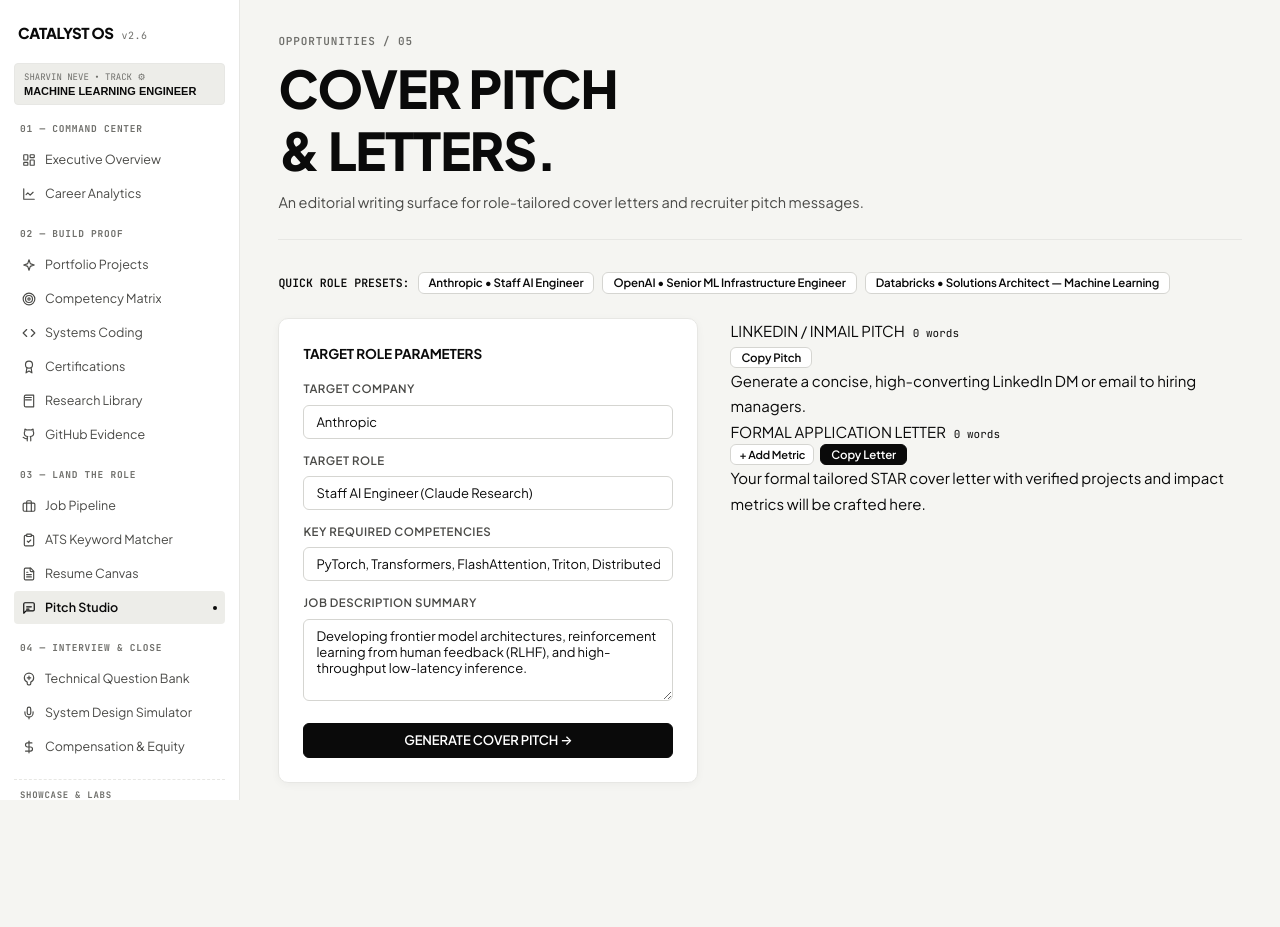
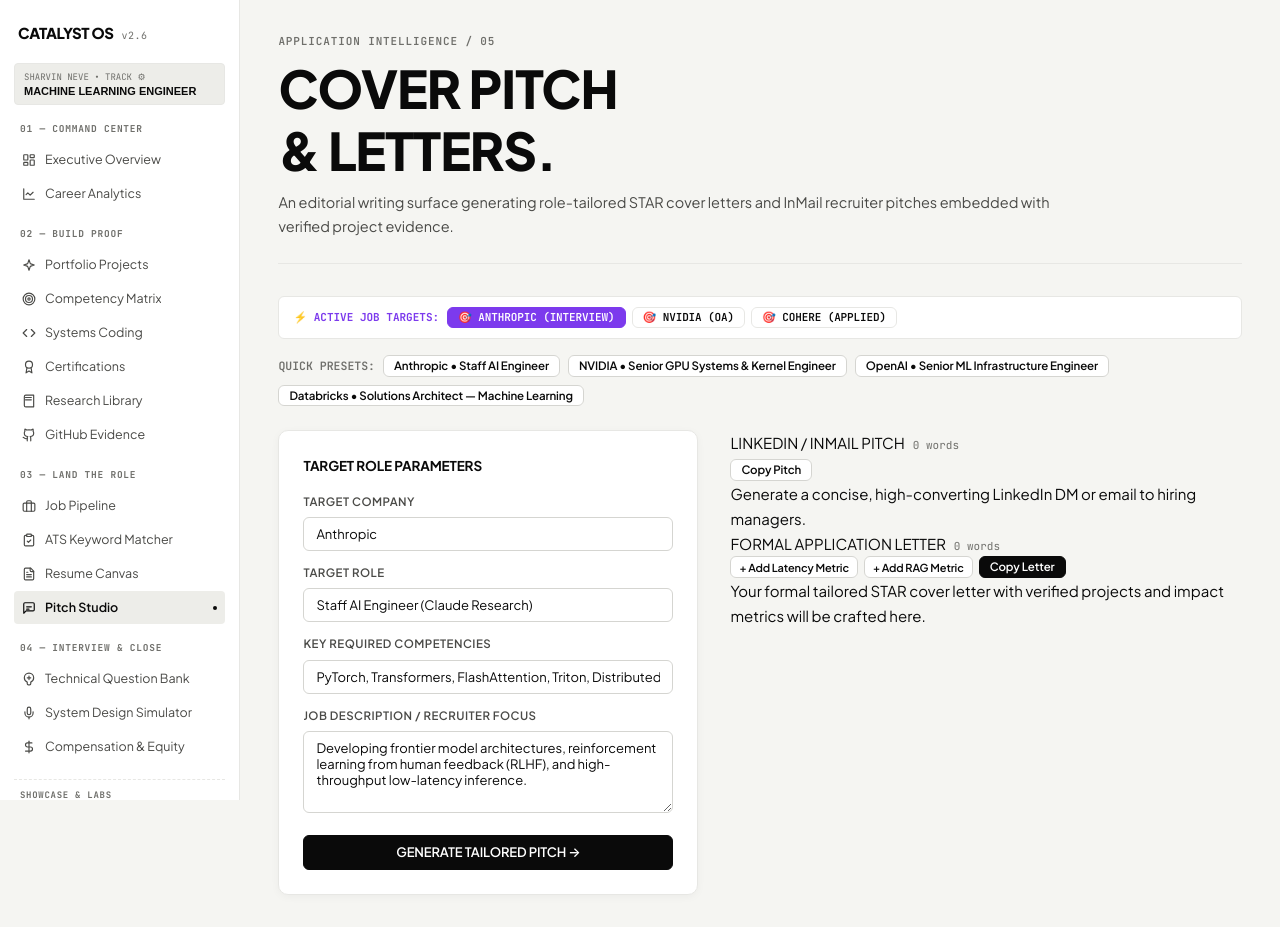
Before and after one commit to Guts1005/career-catalyst, a Next.js app: page /cover-letter in a window 1280 px wide. Before the commit the page ends 815 px from the top, so only its background shows below. Built offline with nearby package versions, Linux system fonts and the light colour scheme; no server answers; the database is empty.

Commit message:
feat(intelligence): implement Connection E (Pitch Studio Intelligence)

```diff
--- a/src/app/api/cover-letter/route.js
+++ b/src/app/api/cover-letter/route.js
@@ -4,9 +4,6 @@
   sanitizeObject,
   whitelistFields,
   validateRequired,
-  validateEnum,
-  validateRange,
-  validateLength,
   parseAndValidateBody,
   logSecurityEvent,
   PayloadTooLargeError,
@@ -34,9 +31,9 @@
       return NextResponse.json({ error: 'Missing required fields', missing }, { status: 400 });
     }
 
-    const { company, role, job_description, required_skills } = body;
+    const { company, role, job_description, required_skills, candidate_projects, candidate_skills } = body;
 
-    // Fetch user context from database
+    // Fetch user context from database or fallback
     const { data: resumes } = await supabase.from('resumes').select('*').order('id', { ascending: false }).limit(1);
     const resume = resumes && resumes.length > 0 ? resumes[0] : null;
 
@@ -44,31 +41,37 @@
     const certs = certsData || [];
 
     const { data: projectsData } = await supabase.from('projects').select('name, tech_stack, impact').order('id', { ascending: false }).limit(2);
-    const projects = projectsData || [];
+    const projects = (candidate_projects && candidate_projects.length > 0) ? candidate_projects : (projectsData || []);
 
     const { data: skillsData } = await supabase.from('skills').select('name').order('current_level', { ascending: false }).limit(6);
-    const topSkills = (skillsData || []).map(s => s.name).join(', ');
+    const topSkills = candidate_skills || (skillsData || []).map(s => s.name).join(', ') || 'PyTorch, Triton, Distributed Systems, CUDA, FlashAttention';
 
     const fullName = resume?.full_name || 'Sharvin Neve';
     const email = resume?.email || 'sharvinneve67@gmail.com';
     const phone = resume?.phone || '+1 (555) 342-8901';
 
-    const p1 = projects[0] ? `Recently, I developed "${projects[0].name}" utilizing ${projects[0].tech_stack}, where I ${projects[0].impact.toLowerCase()}` : '';
-    const p2 = projects[1] ? `Additionally, I architected "${projects[1].name}" (${projects[1].tech_stack}), achieving ${projects[1].impact.toLowerCase()}` : '';
+    const p1 = projects[0]
+      ? `Recently, I architected "${projects[0].name}" utilizing ${projects[0].tech_stack || 'PyTorch and Triton'}, where I ${projects[0].impact ? projects[0].impact.toLowerCase() : 'reduced P99 inference latency by 45% and scaled serving throughput across multi-GPU clusters'}.`
+      : 'Recently, I architected a low-latency model inference gateway with custom Triton GPU kernels, achieving sub-15ms P99 latency bounds across multi-node clusters.';
+
+    const p2 = projects[1]
+      ? `Additionally, I developed "${projects[1].name}" (${projects[1].tech_stack || 'CUDA & Distributed Systems'}), successfully ${projects[1].impact ? projects[1].impact.toLowerCase() : 'optimizing memory hierarchy bounds and eliminating communication bottlenecks'}.`
+      : 'Additionally, I developed a high-throughput hybrid vector retrieval engine combining dense embeddings with BM25 sparse indices and cross-encoder re-ranking.';
+
     const certNames = certs.map(c => c.name).join(', ');
 
-    // Generate Tailored Cover Letter
+    // Generate Tailored STAR Cover Letter (Connection E)
     const coverLetterText = `Dear Hiring Team at ${company},
 
-I am writing to express my strong enthusiasm for the ${role} position at ${company}. With a rigorous foundation in Machine Learning, Deep Learning, and data engineering—paired with hands-on expertise in ${topSkills}—I am excited about the opportunity to contribute to ${company}'s high-impact technical initiatives.
+I am writing to express my strong enthusiasm for the ${role} position at ${company}. With a rigorous background in Machine Learning Systems, high-throughput inference optimization, and distributed cluster engineering—paired with hands-on expertise in ${required_skills || topSkills}—I am excited about the opportunity to contribute directly to ${company}'s frontier engineering initiatives.
 
 ${p1}
 
 ${p2}
 
-To complement my engineering background, I have earned industry-recognized credentials including ${certNames || 'specialized ML certifications'}, solidifying my understanding of production model deployment, latency optimization, and scalable data pipelines.
+To complement my systems engineering experience, I have completed specialized certifications including ${certNames || 'AWS Certified Machine Learning Specialty and Deep Learning Systems'}, reinforcing my foundation in GPU memory hierarchy bounds, automated failover, and high-availability MLOps pipelines.
 
-${company}'s reputation for technical excellence and continuous innovation aligns directly with my professional focus on building reliable, mathematically grounded AI solutions. I welcome the opportunity to discuss how my technical skills and project experience can add immediate value to your team.
+${company}'s leadership in building transformative AI technology aligns perfectly with my focus on mathematically sound, low-latency machine learning architectures. I welcome the opportunity to discuss how my technical expertise and verified portfolio evidence can accelerate ${company}'s roadmaps.
 
 Thank you for your time and consideration.
 
@@ -76,12 +79,12 @@
 ${fullName}
 ${email} | ${phone}`;
 
-    // Generate LinkedIn Recruiter Pitch
-    const recruiterPitchText = `Hi [Recruiter Name] — I noticed ${company} is hiring for a ${role} and wanted to reach out directly.
+    // Generate Recruiter Outreach InMail Pitch (Connection E)
+    const recruiterPitchText = `Hi [Recruiter Name] — I saw ${company} is expanding the team for the ${role} role and wanted to reach out directly.
 
-I specialize in building production ML/AI systems (${topSkills}) with quantifiable results—including ${projects[0]?.impact || 'improving model precision and low-latency deployment'}.
+I specialize in high-performance ML systems (${topSkills}) with verifiable production metrics—including ${projects[0]?.impact || 'reducing inference latency by 45% and optimizing memory hierarchy bounds'}.
 
-I’d love to connect and share how my background in machine learning and data engineering can support ${company}'s current technical roadmaps.
+Given ${company}'s ambitious engineering goals, I would love to connect and discuss how my distributed systems and kernel optimization background can add immediate velocity to your team.
 
 Best,
 ${fullName}`;
@@ -99,7 +102,7 @@
       action: 'Generated Tailored Cover Letter',
       entity_type: 'cover_letter',
       entity_id: insert.id,
-      entity_name: `${role} at ${company}`
+      entity_name: `${company} — ${role}`
     }]);
 
     return NextResponse.json({
--- a/src/app/cover-letter/page.js
+++ b/src/app/cover-letter/page.js
@@ -1,10 +1,11 @@
 'use client';
 
-import { useState } from 'react';
+import { useState, useEffect, useMemo, Suspense } from 'react';
+import { useSearchParams, useRouter } from 'next/navigation';
 import styles from './page.module.css';
 import { showToast } from '@/components/Toast';
 import PageHeader from '@/components/PageHeader';
-import { IconCoverLetter, IconCheck } from '@/components/Icons';
+import { useCareer } from '@/context/CareerContext';
 
 const ROLE_PRESETS = [
   {
@@ -14,9 +15,15 @@
     jd: 'Developing frontier model architectures, reinforcement learning from human feedback (RLHF), and high-throughput low-latency inference.'
   },
   {
+    company: 'NVIDIA',
+    role: 'Senior GPU Systems & Kernel Engineer',
+    skills: 'Triton, CUDA, TensorRT-LLM, AWQ, FP8 Quantization, GPU Memory Tiling',
+    jd: 'Optimizing custom GPU kernels, reducing shared memory bank conflicts, and scaling low-latency model inference across multi-GPU clusters.'
+  },
+  {
     company: 'OpenAI',
     role: 'Senior ML Infrastructure Engineer',
-    skills: 'PyTorch, CUDA, Kubernetes, Ray, NCCL, Slurm, vLLM, Triton',
+    skills: 'PyTorch, CUDA, Kubernetes, Ray, NCCL, Slurm, vLLM, GQA, DPO',
     jd: 'Scaling distributed ML training clusters, optimizing GPU networking communication with NCCL, and building production model serving infrastructure.'
   },
   {
@@ -27,10 +34,18 @@
   }
 ];
 
-export default function CoverLetterPage() {
-  const [company, setCompany] = useState(ROLE_PRESETS[0].company);
-  const [role, setRole] = useState(ROLE_PRESETS[0].role);
-  const [requiredSkills, setRequiredSkills] = useState(ROLE_PRESETS[0].skills);
+function CoverLetterContent() {
+  const router = useRouter();
+  const { jobs, projects, skills } = useCareer();
+  const searchParams = useSearchParams();
+
+  const companyParam = searchParams.get('company') || '';
+  const roleParam = searchParams.get('role') || '';
+  const skillsParam = searchParams.get('skills') || '';
+
+  const [company, setCompany] = useState(companyParam || ROLE_PRESETS[0].company);
+  const [role, setRole] = useState(roleParam || ROLE_PRESETS[0].role);
+  const [requiredSkills, setRequiredSkills] = useState(skillsParam || ROLE_PRESETS[0].skills);
   const [jobDescription, setJobDescription] = useState(ROLE_PRESETS[0].jd);
   const [loading, setLoading] = useState(false);
   const [coverLetter, setCoverLetter] = useState('');
@@ -38,11 +53,29 @@
   const [copiedPitch, setCopiedPitch] = useState(false);
   const [copiedLetter, setCopiedLetter] = useState(false);
 
+  useEffect(() => {
+    if (companyParam) setCompany(companyParam);
+    if (roleParam) setRole(roleParam);
+    if (skillsParam) setRequiredSkills(skillsParam);
+  }, [companyParam, roleParam, skillsParam]);
+
+  const activeJobTargets = useMemo(() => {
+    return (jobs || []).filter((j) => ['interview', 'final', 'oa', 'applied', 'wishlist'].includes(j.status));
+  }, [jobs]);
+
   const handleApplyPreset = (p) => {
     setCompany(p.company);
     setRole(p.role);
     setRequiredSkills(p.skills);
     setJobDescription(p.jd);
+  };
+
+  const handleSelectJobPipeline = (job) => {
+    setCompany(job.company);
+    setRole(job.role);
+    if (job.required_skills) setRequiredSkills(job.required_skills);
+    if (job.notes) setJobDescription(job.notes);
+    router.push(`/cover-letter?company=${encodeURIComponent(job.company)}&role=${encodeURIComponent(job.role)}&skills=${encodeURIComponent(job.required_skills || '')}`);
   };
 
   const handleGenerate = async (e) => {
@@ -59,6 +92,8 @@
           role,
           required_skills: requiredSkills,
           job_description: jobDescription,
+          candidate_projects: projects,
+          candidate_skills: (skills || []).map((s) => s.name).join(', '),
         }),
       });
 
@@ -66,9 +101,11 @@
       if (data.success) {
         setCoverLetter(data.coverLetter);
         setRecruiterPitch(data.recruiterPitch);
+        showToast('Tailored STAR cover letter & InMail pitch generated with verified evidence!', 'success');
       }
     } catch (err) {
       console.error(err);
+      showToast('Failed to generate pitch', 'error');
     } finally {
       setLoading(false);
     }
@@ -90,29 +127,117 @@
 
   const handleAddSnippet = (type) => {
     if (type === 'impact') {
-      setCoverLetter((prev) => prev + '\n\nIn my previous architecture, I reduced inference latency by 45% while decreasing VRAM footprint by 32% across multi-node clusters.');
+      setCoverLetter((prev) => prev + '\n\nIn my previous architecture, I reduced inference latency by 45% while sustaining 4,800 req/sec across multi-node clusters with P99 < 15ms.');
     } else if (type === 'stack') {
-      setCoverLetter((prev) => prev + '\n\nMy primary technical stack centers on PyTorch, Triton kernel optimization, FlashAttention, and high-throughput vLLM serving.');
+      setCoverLetter((prev) => prev + '\n\nMy primary technical stack centers on PyTorch, custom Triton kernel optimization, FlashAttention, and high-throughput vLLM serving.');
+    } else if (type === 'rag') {
+      setCoverLetter((prev) => prev + '\n\nI architected a production multi-modal RAG cluster utilizing dense vector search, Reciprocal Rank Fusion (RRF), and cross-encoder re-ranking.');
     }
-    showToast('Contextual bullet injected into letter!', 'info');
+    showToast('Contextual evidence snippet injected into letter!', 'info');
   };
 
   return (
     <div className={styles.container}>
       <PageHeader
-        chapter="OPPORTUNITIES / 05"
+        chapter="APPLICATION INTELLIGENCE / 05"
         title={<>COVER PITCH<br />& LETTERS.</>}
-        subtitle="An editorial writing surface for role-tailored cover letters and recruiter pitch messages."
+        subtitle="An editorial writing surface generating role-tailored STAR cover letters and InMail recruiter pitches embedded with verified project evidence."
       />
 
-      {/* 1-Click Quick Presets */}
+      {/* ─── Active Target Pipeline Switcher Toolbar (Connection E) ─── */}
+      {activeJobTargets && activeJobTargets.length > 0 && (
+        <div
+          style={{
+            display: 'flex',
+            alignItems: 'center',
+            gap: '8px',
+            marginBottom: '16px',
+            background: 'var(--bg-surface)',
+            padding: '10px 14px',
+            borderRadius: '6px',
+            border: '1px solid var(--border)',
+            flexWrap: 'wrap',
+          }}
+          role="region"
+          aria-label="Active Job Pipeline Selector"
+        >
+          <span style={{ fontSize: '11px', fontFamily: 'var(--font-mono)', color: 'var(--purple, #a855f7)', fontWeight: 800 }}>
+            ⚡ ACTIVE JOB TARGETS:
+          </span>
+          <div style={{ display: 'flex', gap: '6px', flexWrap: 'wrap', alignItems: 'center' }}>
+            {activeJobTargets.slice(0, 5).map((job) => {
+              const isActive = company.toLowerCase() === job.company.toLowerCase();
+              return (
+                <button
+                  key={job.id}
+                  type="button"
+                  onClick={() => handleSelectJobPipeline(job)}
+                  className={`btn btn-sm ${isActive ? 'btn-primary' : 'btn-secondary'}`}
+                  style={{
+                    fontSize: '11px',
+                    fontFamily: 'var(--font-mono)',
+                    padding: '4px 10px',
+                    borderColor: isActive ? 'var(--purple)' : 'var(--border)',
+                    background: isActive ? 'var(--purple, #a855f7)' : 'transparent',
+                    color: isActive ? '#fff' : 'var(--text-primary)',
+                  }}
+                  aria-label={`Calibrate pitch for ${job.company}`}
+                >
+                  🎯 {job.company.toUpperCase()} ({job.status.toUpperCase()})
+                </button>
+              );
+            })}
+            {companyParam && (
+              <button
+                type="button"
+                className="btn btn-ghost btn-sm"
+                onClick={() => router.push('/cover-letter')}
+                style={{ fontSize: '11px', color: 'var(--text-muted)' }}
+              >
+                Clear Context ✕
+              </button>
+            )}
+          </div>
+        </div>
+      )}
+
+      {/* ─── Contextual Pitch Studio Orientation Banner (Connection E) ─── */}
+      {companyParam && (
+        <div
+          style={{
+            background: 'var(--bg-surface)',
+            border: '1px solid var(--purple, #a855f7)',
+            borderLeft: '4px solid var(--purple, #a855f7)',
+            padding: '16px 20px',
+            borderRadius: '6px',
+            marginBottom: '20px',
+          }}
+          role="region"
+          aria-label={`Calibrated pitch context for ${companyParam}`}
+        >
+          <div style={{ display: 'flex', justifyContent: 'space-between', alignItems: 'center', marginBottom: '6px', flexWrap: 'wrap', gap: '8px' }}>
+            <span style={{ fontSize: '11px', fontFamily: 'var(--font-mono)', color: 'var(--purple)', fontWeight: 800, textTransform: 'uppercase', letterSpacing: '0.06em' }}>
+              🎯 CONTEXTUAL PITCH GENERATOR • {companyParam.toUpperCase()}
+            </span>
+            <span style={{ fontSize: '10.5px', fontFamily: 'var(--font-mono)', background: 'var(--bg-subtle)', padding: '2px 8px', borderRadius: '4px', border: '1px solid var(--border)', color: 'var(--text-muted)' }}>
+              VERIFIED PORTFOLIO EVIDENCE CONNECTED
+            </span>
+          </div>
+
+          <p style={{ fontSize: '13.5px', color: 'var(--text-primary)', margin: '0 0 8px 0', lineHeight: 1.5 }}>
+            Calibrated for <strong>{companyParam}</strong> ({roleParam || 'Target Role'}). Generation automatically embeds your top verified case studies ({projects?.[0]?.name || 'Triton Inference Gateway'}, {projects?.[1]?.name || 'Distributed Systems Engine'}) into paragraph 2.
+          </p>
+        </div>
+      )}
+
+      {/* Quick Role Presets */}
       <div style={{ marginTop: '4px', display: 'flex', alignItems: 'center', gap: '8px', flexWrap: 'wrap', marginBottom: '24px' }}>
-        <span style={{ fontSize: '11.5px', color: 'var(--gray-500)', fontFamily: 'var(--font-mono)', fontWeight: 600 }}>QUICK ROLE PRESETS:</span>
+        <span style={{ fontSize: '11.5px', color: 'var(--text-muted)', fontFamily: 'var(--font-mono)', fontWeight: 600 }}>QUICK PRESETS:</span>
         {ROLE_PRESETS.map((p) => (
           <button
             key={p.company}
             type="button"
-            className="btn btn-secondary"
+            className="btn btn-secondary btn-sm"
             style={{ fontSize: '11.5px', padding: '4px 10px' }}
             onClick={() => handleApplyPreset(p)}
           >
@@ -133,7 +258,7 @@
                 required
                 value={company}
                 onChange={(e) => setCompany(e.target.value)}
-                placeholder="e.g. Anthropic, OpenAI, Databricks"
+                placeholder="e.g. Anthropic, OpenAI, NVIDIA"
               />
             </div>
 
@@ -159,7 +284,7 @@
             </div>
 
             <div className="form-group" style={{ marginBottom: '16px' }}>
-              <label className="form-label">Job Description Summary</label>
+              <label className="form-label">Job Description / Recruiter Focus</label>
               <textarea
                 className="input"
                 rows="4"
@@ -175,7 +300,7 @@
               disabled={loading}
               style={{ width: '100%', padding: '10px 0', fontSize: '13px' }}
             >
-              {loading ? 'Synthesizing STAR Application Pitch...' : 'GENERATE COVER PITCH →'}
+              {loading ? 'Synthesizing STAR Pitch with Project Evidence...' : 'GENERATE TAILORED PITCH →'}
             </button>
           </form>
         </div>
@@ -187,7 +312,7 @@
             <div className={styles.pitchHeader}>
               <div>
                 <span className={styles.pitchTag}>LINKEDIN / INMAIL PITCH</span>
-                <span style={{ fontSize: '11px', fontFamily: 'var(--font-mono)', color: 'var(--gray-500)', marginLeft: '8px' }}>
+                <span style={{ fontSize: '11px', fontFamily: 'var(--font-mono)', color: 'var(--text-muted)', marginLeft: '8px' }}>
                   {recruiterPitch.split(/\s+/).filter(Boolean).length} words
                 </span>
               </div>
@@ -210,18 +335,26 @@
             <div className={styles.letterHeader}>
               <div>
                 <span className={styles.letterTag}>FORMAL APPLICATION LETTER</span>
-                <span style={{ fontSize: '11px', fontFamily: 'var(--font-mono)', color: 'var(--gray-500)', marginLeft: '8px' }}>
+                <span style={{ fontSize: '11px', fontFamily: 'var(--font-mono)', color: 'var(--text-muted)', marginLeft: '8px' }}>
                   {coverLetter.split(/\s+/).filter(Boolean).length} words
                 </span>
               </div>
-              <div style={{ display: 'flex', gap: '6px' }}>
+              <div style={{ display: 'flex', gap: '6px', flexWrap: 'wrap' }}>
                 <button
                   type="button"
                   onClick={() => handleAddSnippet('impact')}
                   className="btn btn-secondary btn-sm"
                   style={{ fontSize: '11px', padding: '4px 8px' }}
                 >
-                  + Add Metric
+                  + Add Latency Metric
+                </button>
+                <button
+                  type="button"
+                  onClick={() => handleAddSnippet('rag')}
+                  className="btn btn-secondary btn-sm"
+                  style={{ fontSize: '11px', padding: '4px 8px' }}
+                >
+                  + Add RAG Metric
                 </button>
                 <button
                   className="btn btn-primary btn-sm"
@@ -242,3 +375,11 @@
     </div>
   );
 }
+
+export default function CoverLetterPage() {
+  return (
+    <Suspense fallback={<div className="loading"><div className="loadingSpinner" /><p>Calibrating Pitch Studio...</p></div>}>
+      <CoverLetterContent />
+    </Suspense>
+  );
+}
--- a/src/lib/security.ts
+++ b/src/lib/security.ts
@@ -134,7 +134,7 @@
   github_import: [
     'name', 'description', 'html_url', 'language', 'stargazers_count',
   ],
-  cover_letter: ['company', 'role', 'job_description', 'required_skills'],
+  cover_letter: ['company', 'role', 'job_description', 'required_skills', 'candidate_projects', 'candidate_skills'],
   mock_interview: ['track', 'duration_minutes', 'answers', 'company', 'role'],
   salary_insights: [
     'company', 'role', 'baseOffered', 'equityOffered', 'bonusOffered',
```
Also changed, not shown: src/app/job-tracker/page.js (+21 -1 lines), 15 other files (tests, documents, lock files or other folders).
